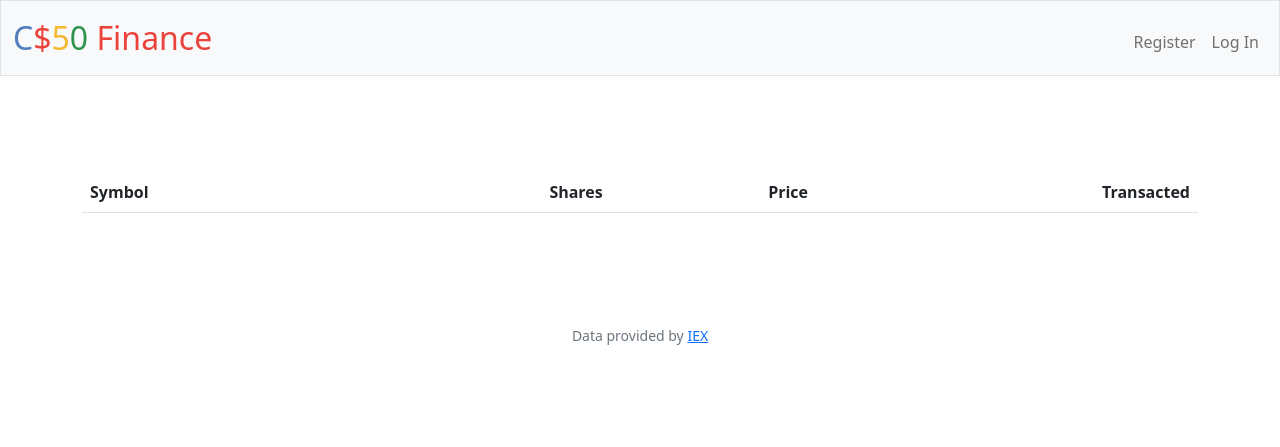
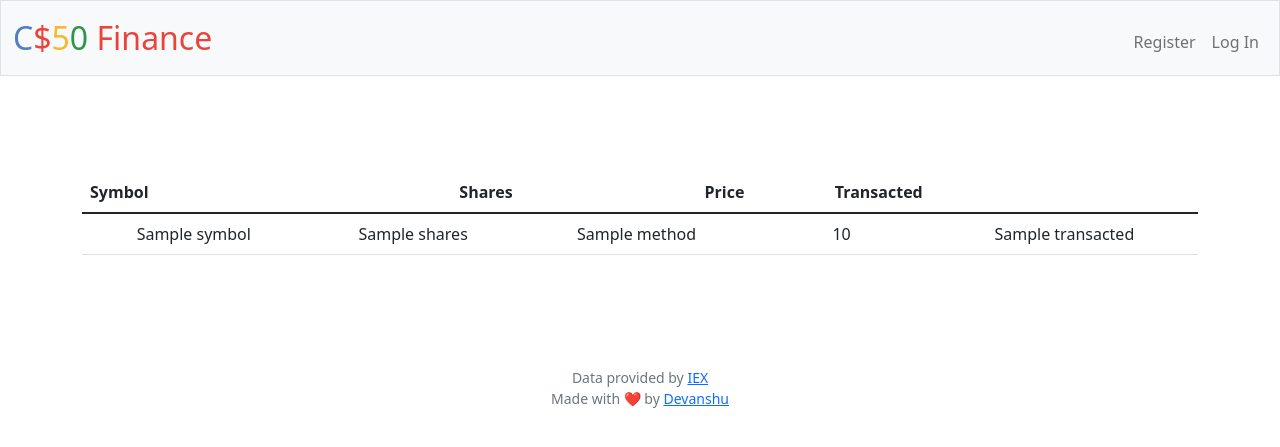
Before and after one commit to devanshu-gupta2002/cs50-finance, a Flask app: template templates/history.html in a window 1280 px wide. Shown: the top 447 px of the page. Run offline with Flask 3, Linux system fonts and the light colour scheme; the template is opened without the code that fills it: most values are stand-ins (such as "Sample title", 1, 10 or a date in 2020); lists and menus that the app fills with data are empty; some libraries are stand-ins or nearby versions.

Commit message:
completed history, updated apology

```diff
--- a/app.py
+++ b/app.py
@@ -67,15 +67,15 @@ def buy():
         symbol = request.form.get("symbol")
         shares = request.form.get("shares")
         if not symbol:
-            return apology("must provide symbol", 403)
+            return apology("Must provide symbol", 403)
         elif not shares:
-            return apology("must provide shares")
+            return apology("Must provide shares")
 
         symbol=symbol.upper()
         shares=int(shares)
         quote = lookup(symbol)
         if quote==None:
-            return apology("must provide valid symbol")
+            return apology("Must provide valid symbol")
 
         userid=session["user_id"]
         purchase=quote['price']*shares
@@ -88,7 +88,7 @@ def buy():
         # return jsonify(remainder)
 
         if remainder<0:
-            return apology("insufficient balance", 403)
+            return apology("Insufficient balance", 403)
 
         row = db.execute("SELECT * FROM portfolio WHERE userid=:userid AND symbol=:symbol", userid=userid, symbol=symbol)
         if len(row)!=1:
@@ -101,6 +101,10 @@ def buy():
         db.execute("UPDATE portfolio SET shares=:newshares where userid=:userid AND symbol=:symbol", newshares=newshares, userid=userid, symbol=symbol)
         db.execute("UPDATE users SET cash=:remainder WHERE id=:id", remainder=remainder, id=userid)
 
+        #update history
+        db.execute("INSERT INTO history (userid, symbol, shares, method, price, transacted) VALUES (:userid, :symbol, :shares, 'Buy', :price, :date_time)",
+                userid=userid, symbol=symbol, shares=shares, price=quote['price'], date_time=date_time)
+
         return redirect("/")
 
     return render_template("buy.html")
@@ -110,7 +114,9 @@ def buy():
 @login_required
 def history():
     """Show history of transactions"""
-    return render_template("history.html")
+
+    rows=db.execute("SELECT * FROM history WHERE userid=:userid", userid=session["user_id"])
+    return render_template("history.html", rows=rows)
 
 
 @app.route("/login", methods=["GET", "POST"])
@@ -125,17 +131,17 @@ def login():
 
         # Ensure username was submitted
         if not request.form.get("username"):
-            return apology("must provide username", 403)
+            return apology("Must provide username", 403)
         # Ensure password was submitted
         elif not request.form.get("password"):
-            return apology("must provide password", 403)
+            return apology("Must provide password", 403)
 
         # Query database for username
         rows = db.execute("SELECT * FROM users WHERE username = ?", request.form.get("username"))
 
         # Ensure username exists and password is correct
         if len(rows) != 1 or not check_password_hash(rows[0]["hash"], request.form.get("password")):
-            return apology("invalid username and/or password", 403)
+            return apology("Invalid username and/or password", 403)
 
         # Remember which user has logged in
         session["user_id"] = rows[0]["id"]
@@ -167,14 +173,14 @@ def register():
     if request.method=="POST":
         # Ensure username was submitted
         if not request.form.get("username"):
-            return apology("must provide username", 403)
+            return apology("Must provide username", 403)
         # Ensure password was submitted
         elif not request.form.get("password"):
-            return apology("must provide password", 403)
+            return apology("Must provide password", 403)
 
         #ensure password are equal
         elif request.form.get("password")!=request.form.get("confirmation"):
-            return apology("password do not match")
+            return apology("Password does not match")
 
         username = request.form.get("username")
         hash = generate_password_hash(request.form.get("password"))
@@ -183,7 +189,7 @@ def register():
         rows = db.execute("SELECT * FROM users WHERE username = ?", username)
 
         if len(rows)!=0:
-            return apology("username is already taken", 403)
+            return apology("Username is already taken", 403)
 
         #insert (username, hash) into DB
         db.execute("INSERT INTO users (username, hash) VALUES (:username, :hash)", username=username, hash=hash)
@@ -210,7 +216,7 @@ def quote():
 
         # if lookup() returns None, it's not a valid stock symbol
         if symbol == None:
-            return apology("invalid stock symbol", 403)
+            return apology("Invalid stock symbol", 403)
 
         # Return template with stock quote, passing in symbol dict
         return render_template("quoted.html", symbol=symbol)
@@ -235,12 +241,12 @@ def sell():
         rows=db.execute("SELECT * FROM portfolio WHERE userid=:userid AND symbol=:symbol", userid=userid, symbol=symbol)
 
         if not shares:
-            return apology("must provide number of shares", 403)
+            return apology("Must provide number of shares", 403)
 
         oldshares = rows[0]['shares']
         shares=int(shares)
         if shares>oldshares:
-            return apology("shares sold can't exceed shares owned", 403)
+            return apology("Shares sold can't exceed shares owned", 403)
 
         sold=quote['price']*shares                      #selling price of stocks sold
 
@@ -258,4 +264,10 @@ def sell():
         else:
             db.execute("DELETE FROM portfolio WHERE userid=:userid AND symbol=:symbol", userid=userid, symbol=symbol)
 
+        ts=time.time()
+        date_time = datetime.fromtimestamp(ts)
+        # update history table
+        db.execute("INSERT INTO history (userid, symbol, shares, method, price, transacted) VALUES (:userid, :symbol, :shares, 'Sell', :price, :date_time)",
+                userid=userid, symbol=symbol, shares=shares, price=quote['price'], date_time=date_time)
+
         return redirect("/")
--- a/templates/apology.html
+++ b/templates/apology.html
@@ -6,5 +6,9 @@
 
 {% block main %}
     <!-- https://memegen.link/ -->
-    <img alt="{{ top }}" class="border img-fluid" src="http://memegen.link/custom/{{ top | urlencode }}/{{ bottom | urlencode }}.jpg?alt=https://i.imgur.com/CsCgN7Ll.png&width=400" title="{{ top }}">
+    <!-- <img alt="{{ top }}" class="border img-fluid" src="http://memegen.link/custom/{{ top | urlencode }}/{{ bottom | urlencode }}.jpg?alt=https://i.imgur.com/CsCgN7Ll.png&width=400" title="{{ top }}"> -->
+    <div class="alert alert-danger" role="alert">
+      <p><b>{{ bottom }}</b></p>
+      <p>Please go back ;)</p>
+    </div>
 {% endblock %}
--- a/templates/history.html
+++ b/templates/history.html
@@ -17,7 +17,15 @@
     </tr>
   </thead>
   <tbody>
-
+    {% for row in rows %}
+      <tr>
+          <td>{{row['symbol']}}</td>
+          <td>{{row['shares']}}</td>
+          <td>{{row['method']}}</td>
+          <td>{{row['price']}}</td>
+          <td>{{row['transacted']}}</td>
+      </tr>
+    {% endfor %}
   </tbody>
   </table>
 </main>
--- a/templates/layout.html
+++ b/templates/layout.html
@@ -62,7 +62,8 @@
         </main>
 
         <footer class="mb-5 small text-center text-muted">
-            Data provided by <a href="https://iexcloud.io/">IEX</a>
+            <div>Data provided by <a href="https://iexcloud.io/">IEX</a></div>
+            <div>Made with ❤️ by <a href="https://github.com/devanshu-gupta2002">Devanshu</a></div>
         </footer>
 
     </body>
```
Also changed, not shown: helpers.py (+0 -8 lines), finance.db, 2 other files.
